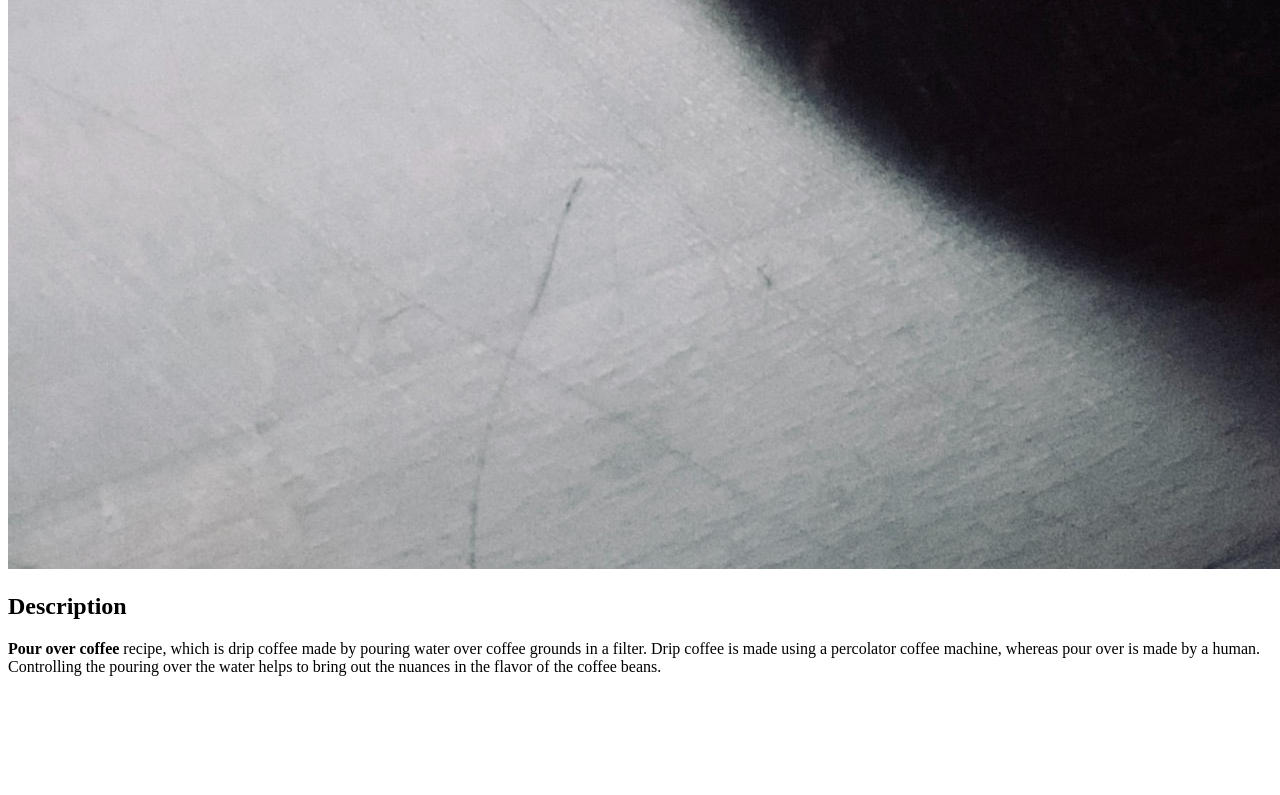
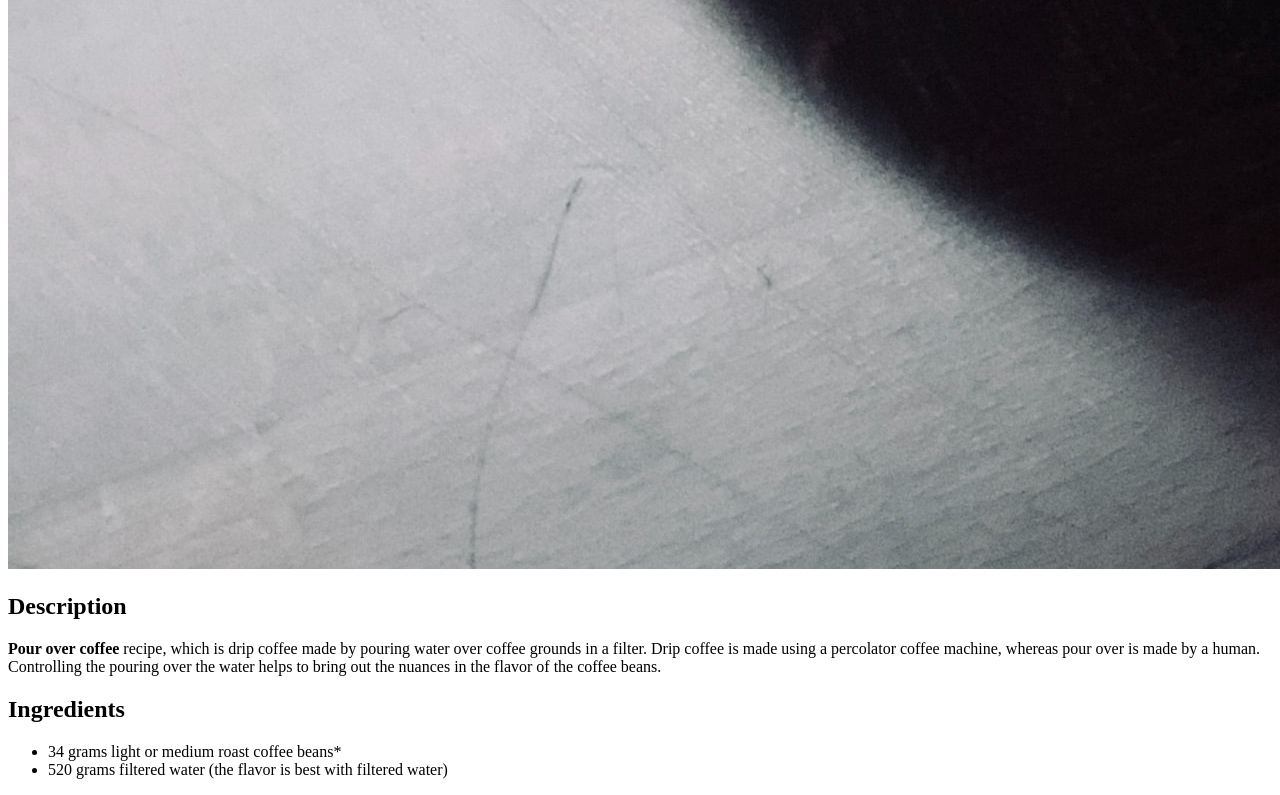
Before and after one commit to mooreli104/odin-recipes., a plain HTML site: page recipes/coffee.html in a window 1280 px wide. Shown: the part 2778-3573 px from the top of the page. Before the commit the page ends 3470 px from the top, so only its background shows below. Drawn offline with Linux system fonts and the light colour scheme; files whose address does not match are found by name.

Commit message:
Add unordered list of ingredients for coffee

```diff
--- a/recipes/coffee.html
+++ b/recipes/coffee.html
@@ -15,6 +15,13 @@
         <strong> Pour over coffee </strong> recipe, which is drip coffee made by pouring water over coffee grounds in a filter. Drip coffee is made using a percolator coffee machine, whereas pour over is made by a human. Controlling the pouring over the water helps to bring out the nuances in the flavor of the coffee beans.
         </p>
 
+        <p>
+            <h2> Ingredients </h2>
+            <ul>
+                <li> 34 grams light or medium roast coffee beans*</li>
+                <li> 520 grams filtered water (the flavor is best with filtered water) </li>
+            </ul>
+        </p>
 
 </body>
 </html>
```
